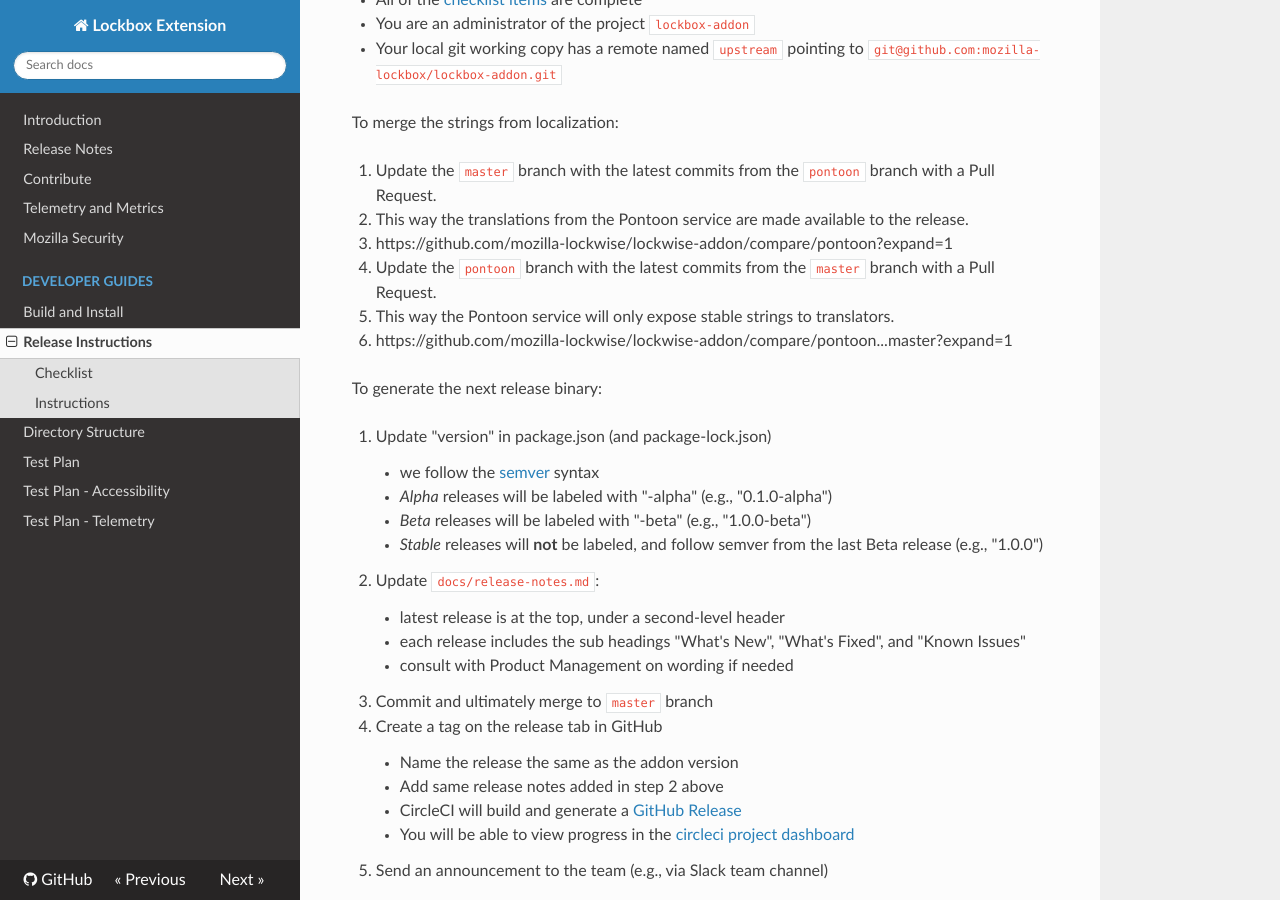
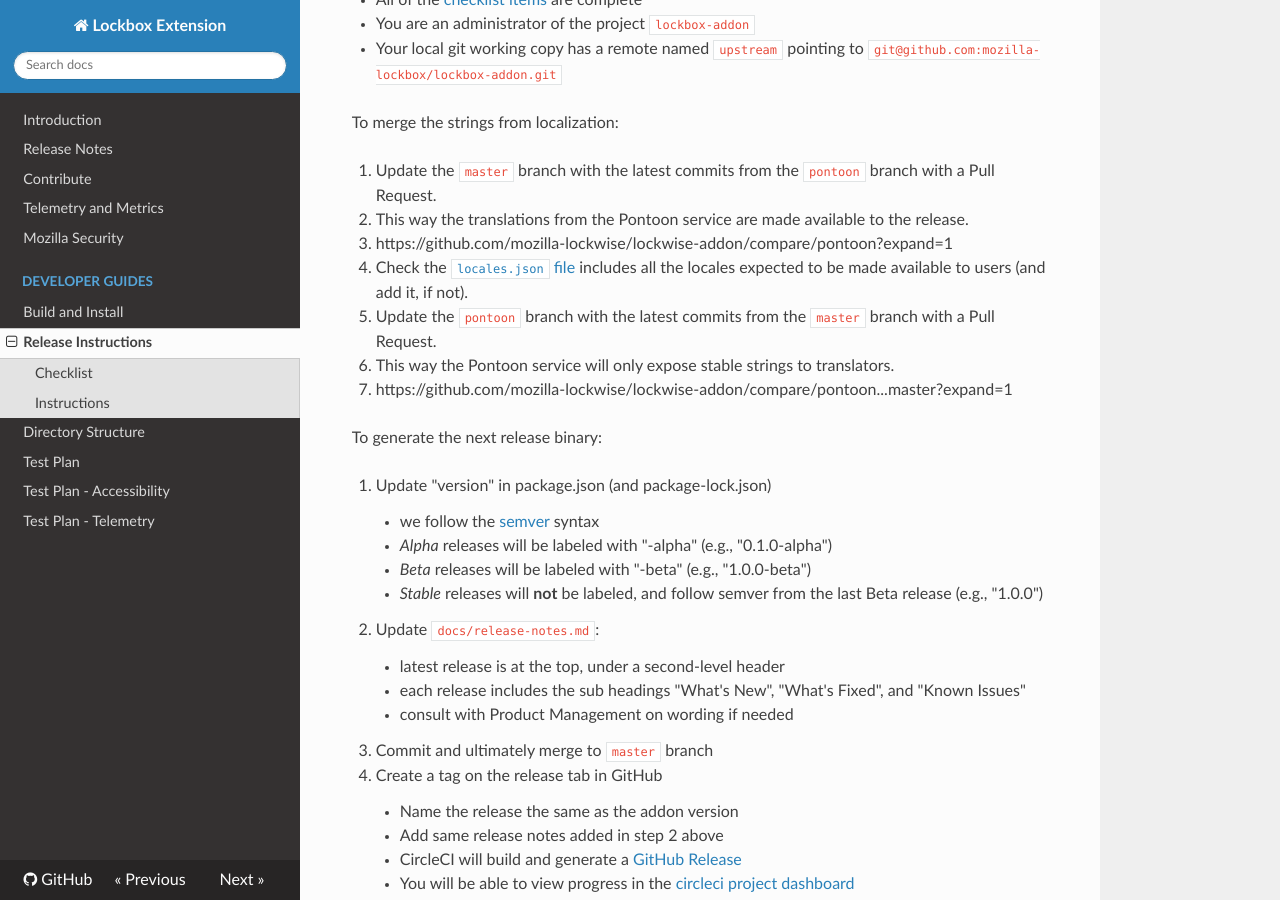
Before and after one commit to mozilla-lockwise/lockwise-addon, an MkDocs documentation site: the page built from docs/developer/releases.md, in a window 1280 px wide and 900 px high, scrolled down 502 px. Built offline with MkDocs 1.6.1, drawn with Linux system fonts in a browser that asks for light colours; nearby versions of some CDN libraries; old or Windows-style settings are respelled for this version of MkDocs.

Commit message:
make sure locales.json is complete

```diff
--- a/docs/developer/releases.md
+++ b/docs/developer/releases.md
@@ -24,7 +24,9 @@
   * This way the translations from the Pontoon service are made available to the release.
   * https://github.com/mozilla-lockwise/lockwise-addon/compare/pontoon?expand=1
 
-2. Update the `pontoon` branch with the latest commits from the `master` branch with a Pull Request.
+2. Check the [`locales.json` file](https://github.com/mozilla-lockwise/lockwise-addon/tree/master/src/locales) includes all the locales expected to be made available to users (and add it, if not).
+
+3. Update the `pontoon` branch with the latest commits from the `master` branch with a Pull Request.
 
   * This way the Pontoon service will only expose stable strings to translators.
   * https://github.com/mozilla-lockwise/lockwise-addon/compare/pontoon...master?expand=1
```
